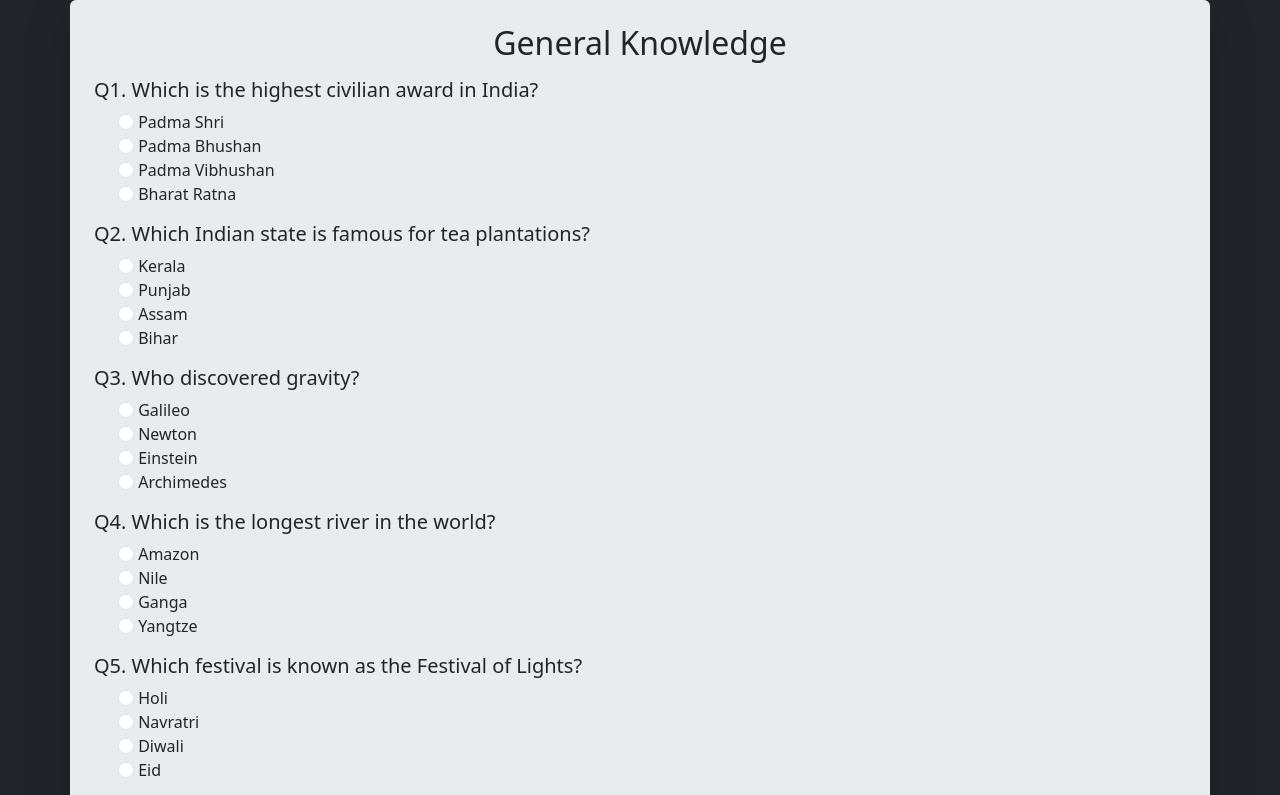
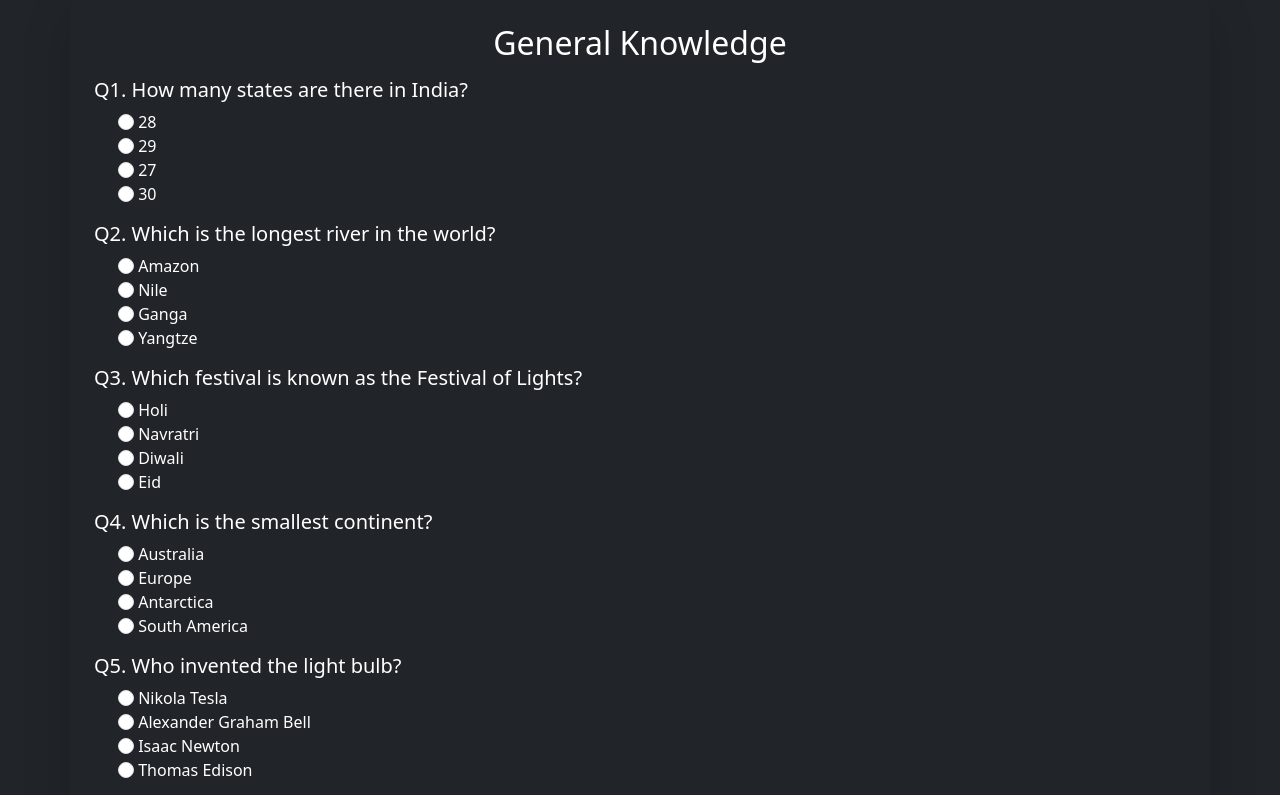
Before and after one commit to TheRealSamkit/QuizApp, a plain HTML site: page index.html in a window 1280 px wide. Both pictures are taken after a click on the button "General Knowledge". Shown: the top 795 px of the page. Drawn offline with nearby package versions, Linux system fonts and the light colour scheme.

Commit message:
Few updates..!

```diff
--- a/index.html
+++ b/index.html
@@ -49,7 +49,7 @@
 		</div>
 
 		<div
-			class="quizbox container-md text-center m-0 rounded p-2 shadow-lg bg-body-secondary d-none"
+			class="quizbox container-md text-center m-0 rounded p-2 shadow-lg text-white d-none"
 		>
 			<h2 class="my-3 quizTitle">Quiz Title</h2>
 
@@ -60,10 +60,13 @@
 		</div>
 		<div
 			id="resultContainer"
-			class="text-center d-none container-sm rounded shadow-lg bg-body-secondary p-3"
+			class="text-center d-none rounded shadow-lg text-white px-5 py-4"
 		>
-			<p class="result"></p>
-			<button class="btn btn-success" onclick="window.location.reload()">
+			<p class="result fs-4"></p>
+			<button
+				class="btn btn-success fs-4"
+				onclick="window.location.reload()"
+			>
 				Restart Quiz
 			</button>
 		</div>
--- a/main.js
+++ b/main.js
@@ -23,20 +23,27 @@ document.addEventListener("DOMContentLoaded", () => {
 });
 
 function getQuestions(category, str) {
-	categoryCon.classList.toggle("d-none");
-	QuizBox.classList.toggle("d-none");
+	categoryCon.classList.add("d-none");
+	QuizBox.classList.remove("d-none");
 	quizTitle.textContent = str;
+	quizCon.innerHTML = "";
+	selectQuestions = [];
+
 	for (let i = 0; i < 10; i++) {
-		selectQuestions[i] = categories[category].pop(
-			rand(-1, categories[category].length)
-		);
+		if (categories[category].length === 0) break;
+		let index = rand(0, categories[category].length - 1);
+		let question = categories[category].splice(index, 1)[0];
+		selectQuestions.push(question);
 	}
+
+	console.log(selectQuestions);
 	loadQuestions();
 }
 
 function rand(min, max) {
 	min = Math.ceil(min);
 	max = Math.floor(max);
+
 	return Math.floor(Math.random() * (max - min + 1)) + min;
 }
 
@@ -69,6 +76,7 @@ function endQuiz() {
 	selectedOptions.forEach((input) => {
 		userAnswers.push(input.value);
 	});
+
 	for (let i = 0; i < selectQuestions.length; i++) {
 		if (userAnswers[i] === selectQuestions[i].answer) correctAns++;
 	}
```
